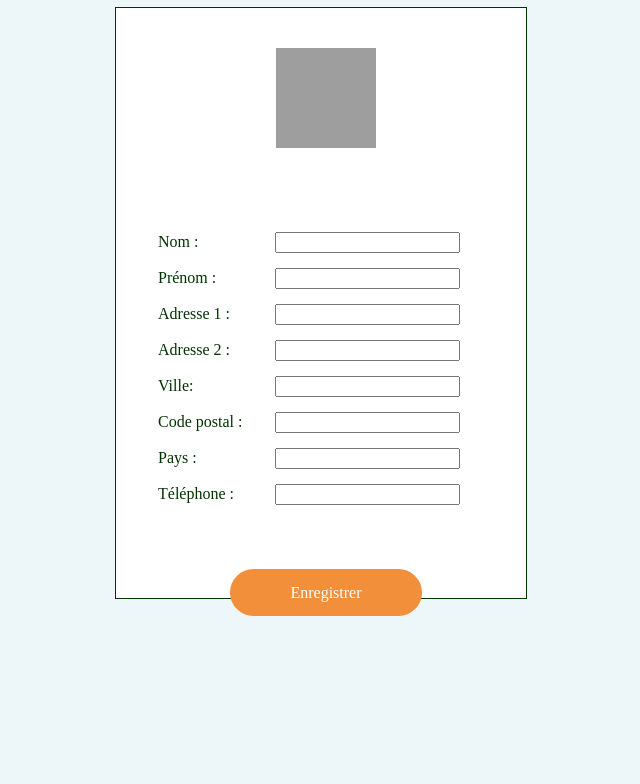
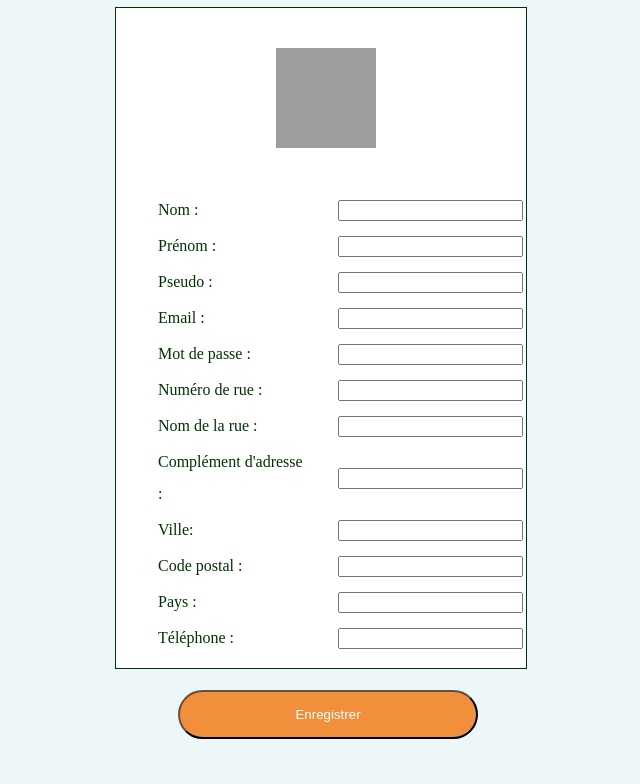
Before and after one commit to Jezila23/marketplace, a PHP site: page /inscription.php in a window 1280 px wide. Shown: the part 420-1204 px from the top of the page, without its empty margins (319-959 px from the left). Before the commit the page ends 1036 px from the top, so only its background shows below. Run offline with PHP 8.4, Linux system fonts and the light colour scheme; grey boxes are pictures that could not be loaded.

Commit message:
update insciption

```diff
--- a/src/inscription.php
+++ b/src/inscription.php
@@ -24,7 +24,7 @@
 		.conteneur{
 			width:400px;
 			min-width:400px;
-			height: 550px;
+			height: 620px;
 			margin:115px auto;
 			background-color:#ffffff;
 			color:#003300;
@@ -44,8 +44,8 @@
 <body>
 	<img src="home.png" alt="home">
 	<div class="conteneur">
-		<img src="profil.png" alt="profil" width="100px" height="100px"><br><br><br>
-		<form>
+		<img src="profil.png" alt="profil" width="100px" height="100px"><br><br>
+		<form action="inscrit.php" method="post">
 			<table>
 				<tr>
 					<td>Nom : </td><td><input type="text" name="nom"></td>
@@ -54,10 +54,22 @@
 					<td>Prénom : </td><td><input type="text" name="prenom"></td>
 				</tr>
 				<tr>
-					<td>Adresse 1 : </td><td><input type="text" name="adress1"></td>
+					<td>Pseudo : </td><td><input type="text" name="pseudo"></td>
 				</tr>
 				<tr>
-					<td>Adresse 2 : </td><td><input type="text" name="adress2"></td>
+					<td>Email : </td><td><input type="text" name="email"></td>
+				</tr>
+				<tr>
+					<td>Mot de passe : </td><td><input type="text" name="mdp"></td>
+				</tr>
+				<tr>
+					<td>Numéro de rue : </td><td><input type="number" name="numr"></td>
+				</tr>
+				<tr>
+					<td>Nom de la rue : </td><td><input type="text" name="nomr"></td>
+				</tr>
+				<tr>
+					<td>Complément d'adresse : </td><td><input type="text" name="adress"></td>
 				</tr>
 				<tr>
 					<td>Ville: </td><td><input type="text" name="ville"></td>
@@ -71,9 +83,14 @@
 				<tr>
 					<td>Téléphone : </td><td><input type="text" name="tel"></td>
 				</tr>
+				<tr>
+					<td colspan="2" align="center">
+						<br><input type="submit" name="save" class="monBouton" style="padding: 15px 60px;" value="Enregistrer">
+					</td>
+				</tr>
 			</table>
 		</form>
-		<br><br><a href="#" class="monBouton" style="padding: 15px 60px;">Enregistrer</a><br>
+
 	</div>
 
 </body>
```
